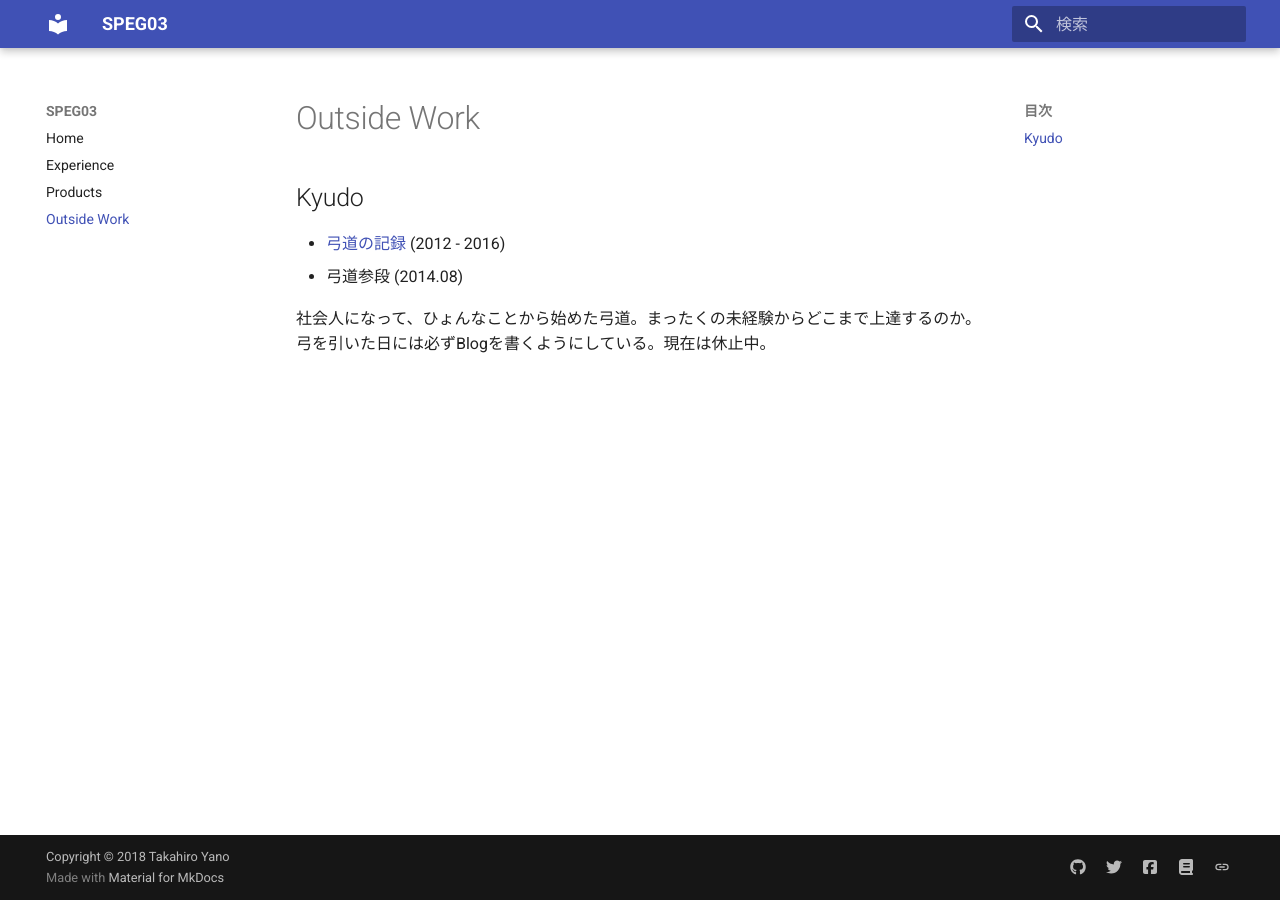
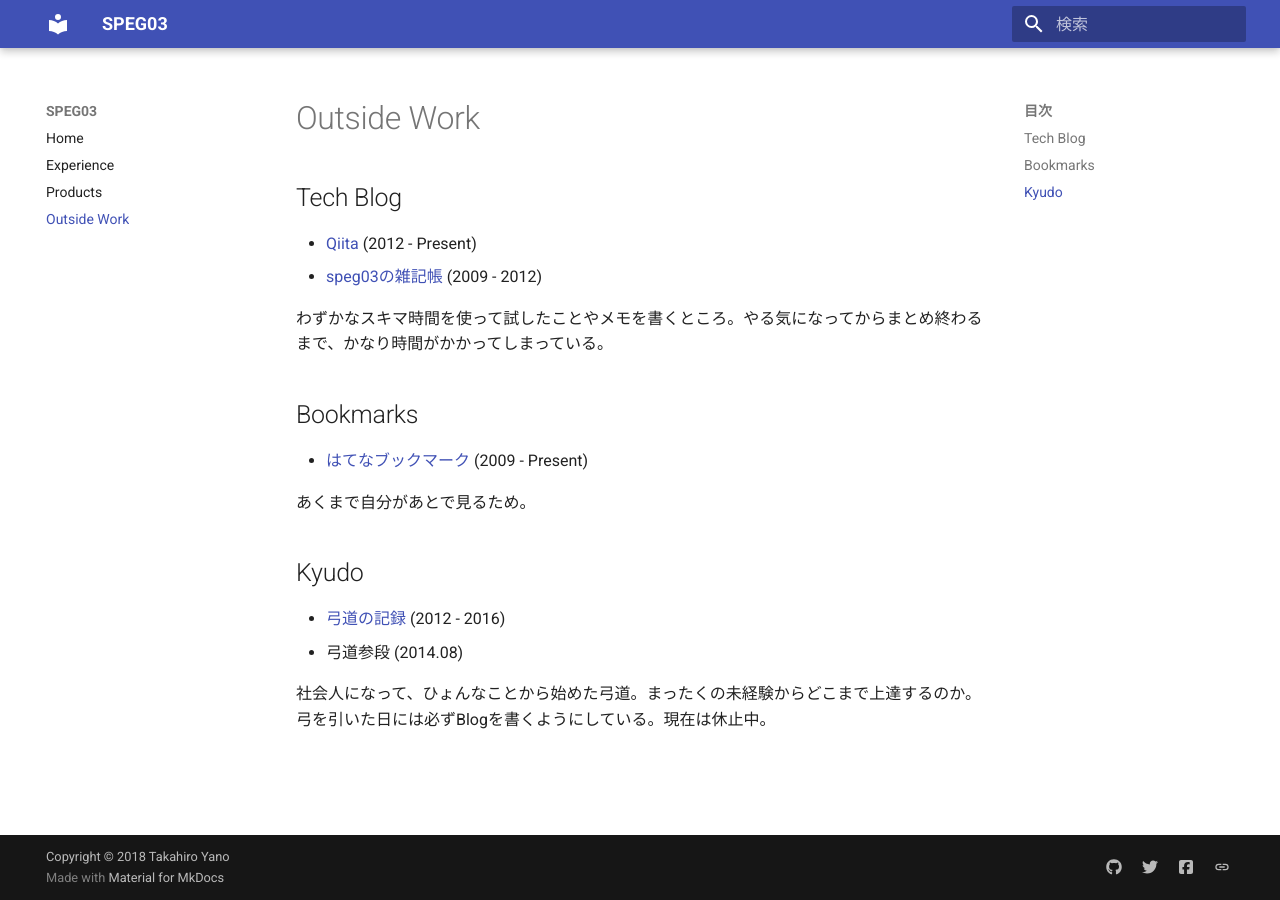
Before and after one commit to speg03/sp3.dev, an MkDocs documentation site: the page built from docs/outside_work.md, in a window 1280 px wide. Built offline with MkDocs 1.6.1 and Material for MkDocs 9.7.7, drawn with Linux system fonts in a browser that asks for light colours; old or Windows-style settings are respelled for this version of MkDocs.

Commit message:
:memo: Update outside_work

```diff
--- a/docs/outside_work.md
+++ b/docs/outside_work.md
@@ -1,8 +1,21 @@
 # Outside Work
+
+## Tech Blog
+
+* [Qiita](https://qiita.com/speg03) (2012 - Present)
+* [speg03の雑記帳](http://d.hatena.ne.jp/speg03) (2009 - 2012)
+
+わずかなスキマ時間を使って試したことやメモを書くところ。やる気になってからまとめ終わるまで、かなり時間がかかってしまっている。
+
+## Bookmarks
+
+* [はてなブックマーク](http://b.hatena.ne.jp/speg03/bookmark) (2009 - Present)
+
+あくまで自分があとで見るため。
 
 ## Kyudo
 
-* [弓道の記録](http://speg03.hatenablog.jp/) (2012 - 2016)
+* [弓道の記録](http://speg03.hatenablog.jp) (2012 - 2016)
 * 弓道参段 (2014.08)
 
 社会人になって、ひょんなことから始めた弓道。まったくの未経験からどこまで上達するのか。弓を引いた日には必ずBlogを書くようにしている。現在は休止中。
--- a/mkdocs.yml
+++ b/mkdocs.yml
@@ -25,7 +25,5 @@
       link: https://twitter.com/speg03
     - type: facebook-square
       link: https://www.facebook.com/speg03
-    - type: book
-      link: https://qiita.com/speg03
     - type: envelope-o
       link: mailto:speg03@gmail.com
```
